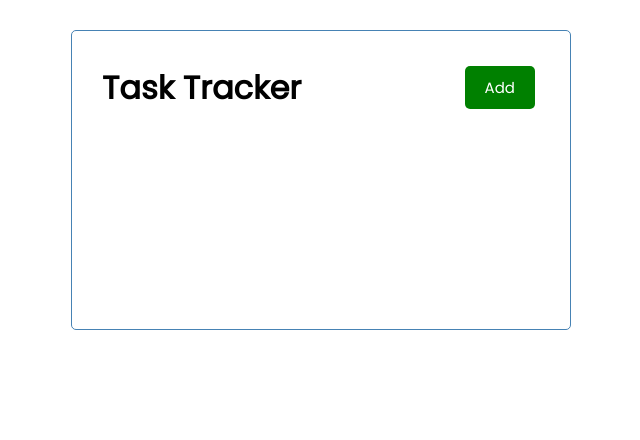
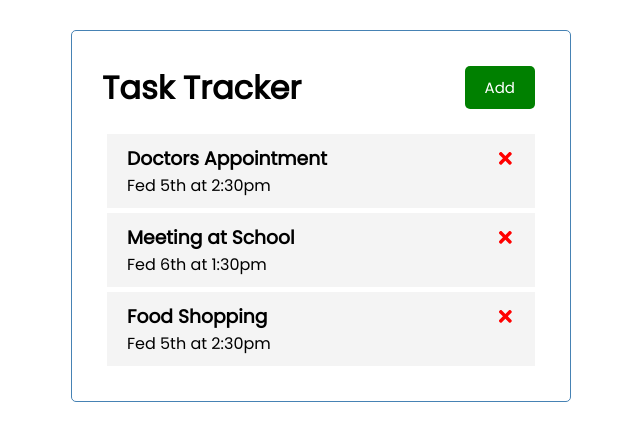
Before and after one commit to kbnewlon/react-task-tracker, a React (Create React App) app: page / in a window 1280 px wide. Shown: the top 440 px of the page, without its empty margins (319-959 px from the left). Built offline with nearby package versions, Linux system fonts and the light colour scheme.

Commit message:
task, tasks, & addTask components

```diff
--- a/package.json
+++ b/package.json
@@ -8,6 +8,7 @@
     "@testing-library/user-event": "^12.6.0",
     "react": "^17.0.1",
     "react-dom": "^17.0.1",
+    "react-icons": "^4.1.0",
     "react-scripts": "4.0.1",
     "web-vitals": "^0.2.4"
   },
--- a/src/App.js
+++ b/src/App.js
@@ -1,10 +1,48 @@
 import Header from './components/Header';
+import Tasks from './components/Tasks';
+import { useState } from 'react';
+import Task from './components/Task';
 
 function App() {
+  const [tasks, setTasks] = useState([
+    {
+      id: 1,
+      text: 'Doctors Appointment',
+      day: 'Fed 5th at 2:30pm',
+      reminder: false,
+    },
+    {
+      id: 2,
+      text: 'Meeting at School',
+      day: 'Fed 6th at 1:30pm',
+      reminder: false,
+    },
+    {
+      id: 3,
+      text: 'Food Shopping',
+      day: 'Fed 5th at 2:30pm',
+      reminder: false,
+    },
+  ])
+  // Delete Task
+  const deleteTask = (id) => {
+    setTasks(tasks.filter((task) => task.id !== id))
+  }
+
+  //Toggle Reminder
+  const toggleReminder = (id) => {
+    setTasks(
+      tasks.map((task) => task.id === id ? { ...task, reminder: !task.reminder } : task
+      )
+    )
+  }
+
+
   return (
-   <div className='container'>
-     <Header />
-   </div>
+    <div className='container'>
+      <Header />
+      {tasks.length > 0 ? <Tasks tasks={tasks} onDelete={deleteTask} onToggle={toggleReminder} /> : 'No Tasks to Show'}
+    </div>
   );
 }
 
--- /dev/null
+++ b/src/components/Task.js
@@ -0,0 +1,17 @@
+import { FaTimes } from 'react-icons/fa'
+
+
+const Task = ({ task, onDelete, onToggle }) => {
+    return (
+        <div className={`task ${task.reminder ? 'reminder' : '' }`} onDoubleClick={() =>onToggle(task.id)}>
+            <h3>
+                {task.text} <FaTimes style={{ color: 'red', cursor: 'pointer'}} onClick={() => onDelete(task.id)}/>
+            </h3>
+            <p>{task.day}</p>
+
+        </div>
+    )
+}
+
+
+export default Task;
--- /dev/null
+++ b/src/components/Tasks.js
@@ -0,0 +1,14 @@
+import Task from './Task';
+
+const Tasks = ({tasks, onDelete, onToggle}) => {
+    return (
+        <>
+            {tasks.map((task) => (
+                <Task key={task.id} task={task} onDelete={onDelete} onToggle={onToggle} />
+            ))}
+        </>
+    )
+}
+
+
+export default Tasks;
```
Also changed, not shown: src/components/AddTask.js (added, +23 -0 lines), 2 other files (tests, documents, lock files or other folders).
